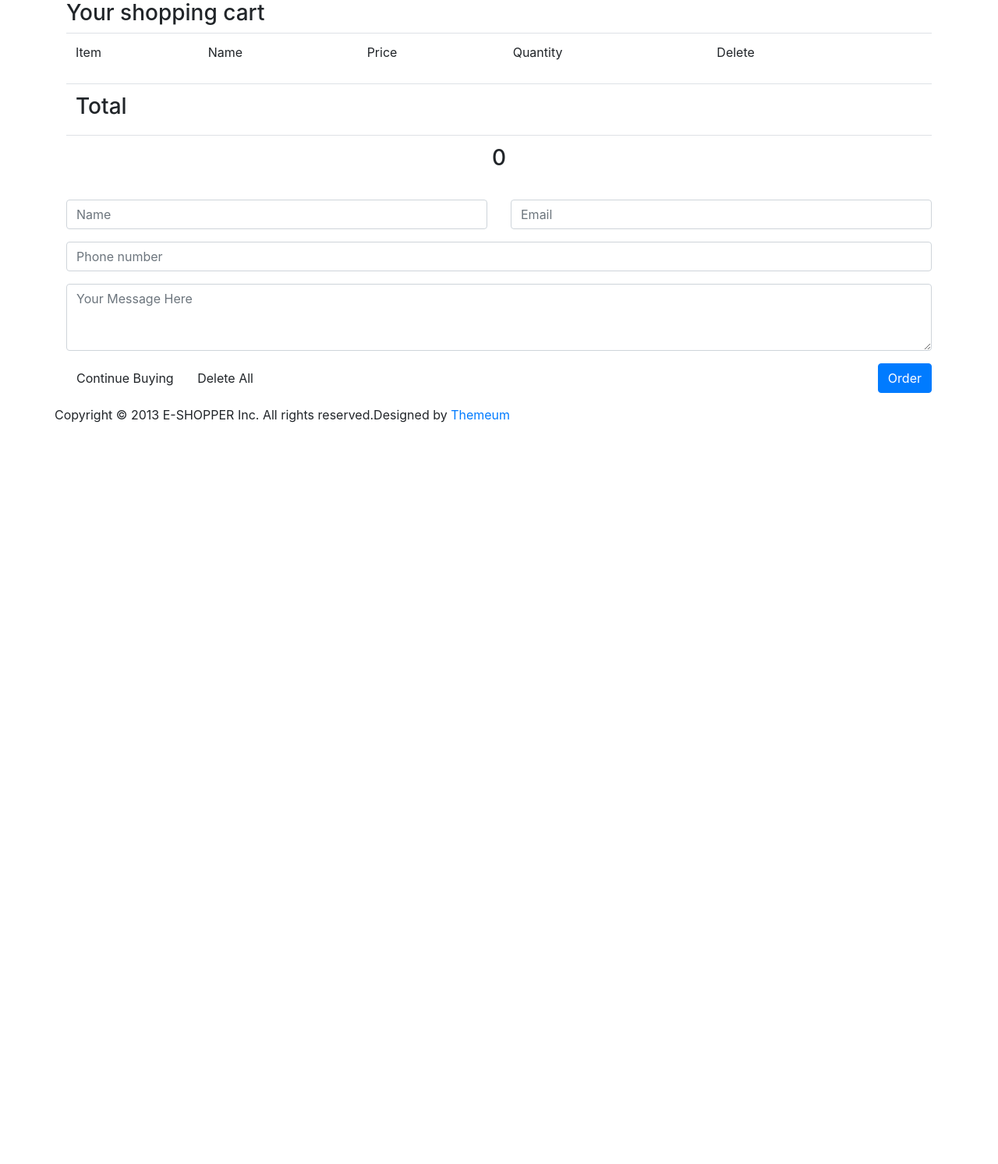
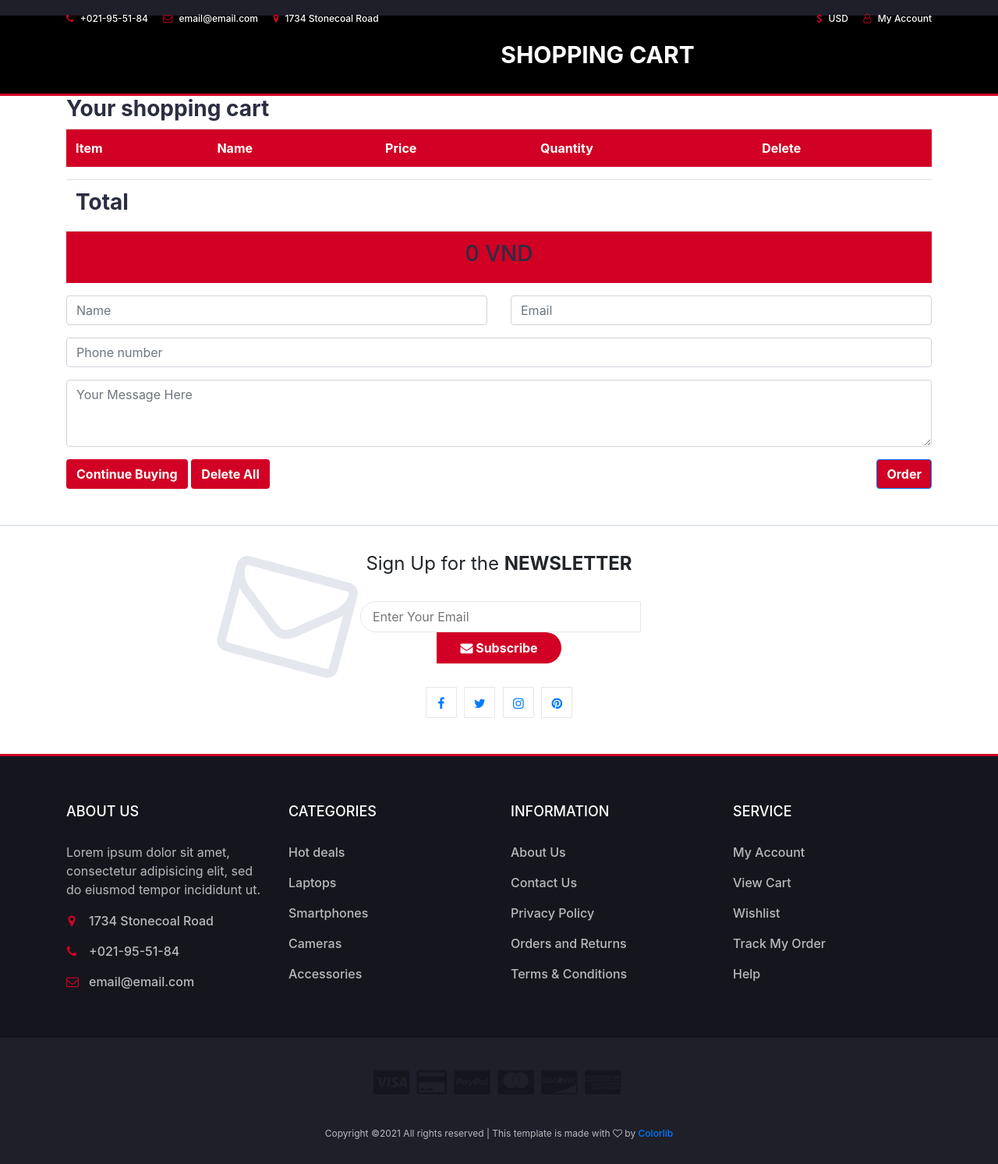
Before and after one commit to ThinhNguyen2692/Nhom2_ST6_BE1_NH21, a PHP site: page /cart.php in a window 1280 px wide. Shown: the whole page at 78% size. Before the commit the page ends 542 px from the top, so only its background shows below. Run offline with PHP 8.4, Linux system fonts and the light colour scheme; data that the repository does not hold is empty; some libraries are stand-ins or nearby versions.

Commit message:
demo9/12

```diff
--- a/cart.php
+++ b/cart.php
@@ -6,23 +6,25 @@ $product = new Product;
 $getAllProducts = $product->getAllProducts();
 require "models/protype.php";
 $protype = new Protype;
-
-    if(isset($_POST['submitCart'])){
+//var_dump($getAllProducts);
+session_start();
+$id = "";
+//var_dump($_SESSION['cart']);
+if (isset($_POST['submitCart'])) {
     $id = $_SESSION['id'];
-        $quantity = $_POST['quantity'];//2
-        foreach($product->getAllProducts() as $value){
-            if($value['id'] == $id){
-                if(!isset($_SESSION['cart'][$id])){//2 cai 2 ngan
+    $quantity = $_POST['quantity']; //2
+    foreach ($product->getAllProducts() as $value) {
+        if ($value['id'] == $id) {
+            if (!isset($_SESSION['cart'][$id])) { //2 cai 2 ngan
                 $_SESSION['cart'][$id] = array(
-                        'id'=>$id,
-                        'name'=>$value['name'],
-                        'image'=>$value['pro_images'],
-                        'description'=>$value['description'],
-                        'quantity'=>$quantity,
-                        'price'=>$value['price'] * $quantity
+                    'id' => $id,
+                    'name' => $value['name'],
+                    'image' => $value['image'],
+                    'description' => $value['description'],
+                    'quantity' => $quantity,
+                    'price' => $value['price'] * $quantity
                 );
-                }
-                else{
+            } else {
                 $quantity += $_SESSION['cart'][$id]['quantity'];
                 $price = $quantity * $_SESSION['cart'][$id]['price'] / $_SESSION['cart'][$id]['quantity'];
                 $_SESSION['cart'][$id]['quantity'] = $quantity;
@@ -30,27 +32,25 @@ $protype = new Protype;
             }
         }
     }
-        header('location:detail.php?id='.$id.'');
-    }
-    else  if(isset($_GET['id'])){
+    header('location:detail.php?id=' . $id . '');
+} else  if (isset($_GET['id'])) {
     $id = $_GET['id'];
 
-            foreach($product->getAllProducts() as $value){
-                if($value['id'] == $id){
-                    if(!isset($_SESSION['cart'][$id])){//1 cai 1 ngan
-                        $quantity =  1;//1
+    foreach ($product->getAllProducts() as $value) {
+        if ($value['id'] == $id) {
+            if (!isset($_SESSION['cart'][$id])) { //1 cai 1 ngan
+                $quantity =  1; //1
                 $_SESSION['cart'][$id] = array(
-                            'id'=>$id,
-                            'name'=>$value['name'],
-                            'image'=>$value['pro_images'],
-                            'description'=>$value['description'],
-                            'quantity'=>$quantity,
-                            'price'=>$value['price'] * $quantity
+                    'id' => $id,
+                    'name' => $value['name'],
+                    'image' => $value['image'],
+                    'description' => $value['description'],
+                    'quantity' => $quantity,
+                    'price' => $value['price'] * $quantity
                 );
-                    }
-                    else{
+            } else {
                 //quantity++ = 2;price = quantity*price*
-                        $quantity =  $_SESSION['cart'][$id]['quantity'];//2 quantity da tang.
+                $quantity =  $_SESSION['cart'][$id]['quantity']; //2 quantity da tang.
                 $_SESSION['cart'][$id]['quantity']++;
                 $price = $_SESSION['cart'][$id]['quantity'] * $_SESSION['cart'][$id]['price'] / $quantity;
 
@@ -61,14 +61,46 @@ $protype = new Protype;
     header('location:index.php');
 }
 
+
 ?>
-
 
 
 <!DOCTYPE html>
 <html lang="en">
 
 <head>
+    <meta charset="utf-8">
+    <meta http-equiv="X-UA-Compatible" content="IE=edge">
+    <meta name="viewport" content="width=device-width, initial-scale=1">
+    <!-- The above 3 meta tags *must* come first in the head; any other head content must come *after* these tags -->
+
+    <title>Electro - HTML Ecommerce Template</title>
+
+    <!-- Google font -->
+    <link href="https://fonts.googleapis.com/css?family=Montserrat:400,500,700" rel="stylesheet">
+
+    <!-- Bootstrap -->
+    <link type="text/css" rel="stylesheet" href="css/bootstrap.min.css" />
+
+    <!-- Slick -->
+    <link type="text/css" rel="stylesheet" href="css/slick.css" />
+    <link type="text/css" rel="stylesheet" href="css/slick-theme.css" />
+
+    <!-- nouislider -->
+    <link type="text/css" rel="stylesheet" href="css/nouislider.min.css" />
+
+    <!-- Font Awesome Icon -->
+    <link rel="stylesheet" href="css/font-awesome.min.css">
+
+    <!-- Custom stlylesheet -->
+    <link type="text/css" rel="stylesheet" href="css/style.css" />
+
+    <!-- HTML5 shim and Respond.js for IE8 support of HTML5 elements and media queries -->
+    <!-- WARNING: Respond.js doesn't work if you view the page via file:// -->
+    <!--[if lt IE 9]>
+		  <script src="https://oss.maxcdn.com/html5shiv/3.7.3/html5shiv.min.js"></script>
+		  <script src="https://oss.maxcdn.com/respond/1.4.2/respond.min.js"></script>
+		<![endif]-->
     <meta charset="utf-8">
     <meta name="viewport" content="width=device-width, initial-scale=1.0">
     <meta name="description" content="">
@@ -91,18 +123,54 @@ $protype = new Protype;
     <link rel="apple-touch-icon-precomposed" sizes="114x114" href="images/ico/apple-touch-icon-114-precomposed.png">
     <link rel="apple-touch-icon-precomposed" sizes="72x72" href="images/ico/apple-touch-icon-72-precomposed.png">
     <link rel="apple-touch-icon-precomposed" href="images/ico/apple-touch-icon-57-precomposed.png">
+
 </head>
-<!--/head-->
 
 <body>
-    <div class="header-bottom">
+    <!-- HEADER -->
+    <header>
+        <!-- TOP HEADER -->
+        <div id="top-header">
+            <div class="container">
+                <ul class="header-links pull-left">
+                    <li><a href="#"><i class="fa fa-phone"></i> +021-95-51-84</a></li>
+                    <li><a href="#"><i class="fa fa-envelope-o"></i> email@email.com</a></li>
+                    <li><a href="#"><i class="fa fa-map-marker"></i> 1734 Stonecoal Road</a></li>
+                </ul>
+                <ul class="header-links pull-right">
+                    <li><a href="#"><i class="fa fa-dollar"></i> USD</a></li>
+                    <li><a href="#"><i class="fa fa-user-o"></i> My Account</a></li>
+                </ul>
+            </div>
+        </div>
+        <!-- /TOP HEADER -->
 
+        <div class="font">SHOPPING CART</div>
+        <style>
+            .font {
+                height: 100px;
+                width: 100%;
+                background-color: #000;
+                color: #fff;
+                font-weight: bold;
+                text-align: center;
+                line-height: 100px;
+                font-size: 30px;
+
+            }
+        </style>
+        <div class="a" style="  border-bottom: 3px solid #D10024;"> </div>
+
+        <body>
+
+    </header>
+    <!--/header-->
     <section>
         <section id="cart_items">
             <div class="container">
-                <h3>Your shopping cart</h3>
+                <H3><b>Your shopping cart</b></H3>
                 <div class="table-responsive cart_info">
-                    <table  style="width:100%" class="table table-condensed">
+                    <table style="width:100%" class="table table-condensed">
                         <thead>
                             <tr class="cart_menu">
                                 <td class="image">Item</td>
@@ -110,20 +178,19 @@ $protype = new Protype;
                                 <td class="price">Price</td>
                                 <td class="quantity">Quantity</td>
                                 <td>Delete</td>
-                                <td></td>
                             </tr>
                         </thead>
                         <tbody>
                             <?php
                             $total = 0;
-                                    if(isset($_SESSION['cart'])){
-                                        foreach($_SESSION['cart'] as $value){
+                            if (isset($_SESSION['cart'])) {
+                                foreach ($_SESSION['cart'] as $value) {
                                     $total += $value['price'];
                             ?>
                                     <tr>
+
                                         <td class="cart_product">
-                                    <a href=""><img style="width: 250px;height:250px;" src="images/<?php echo $value['image'] ?>" alt=""
-                                            width=110></a>
+                                            <a href=""><img style="width: 200px;height:200px;" src="./img/<?php echo $value['image'] ?>" alt="" width=110></a>
                                         </td>
                                         <td class="cart_description">
                                             <h4><a href="detail.php?id=<?php echo $value['id'] ?>"><?php echo $value['name'] ?></a></h4>
@@ -134,35 +201,45 @@ $protype = new Protype;
                                         <td class="cart_quantity">
                                             <div class="cart_quantity_button">
                                                 <a class="cart_quantity_up" href="changeQuantity.php?truQuantity=<?php echo $value['id'] ?>"> - </a>
-                                        <input class="cart_quantity_input" type="text" name="quantity" value="<?php echo $value['quantity'] ?>"
-                                            autocomplete="off" size="2">
-                                        <a class="cart_quantity_down" href="changeQuantity.p    hp?congQuantity=<?php echo $value['id'] ?>"> + </a>
+                                                <input class="cart_quantity_input" type="text" name="quantity" value="<?php echo $value['quantity'] ?>" autocomplete="off" size="2">
+                                                <a class="cart_quantity_down" href="changeQuantity.php?congQuantity=<?php echo $value['id'] ?>"> + </a>
                                             </div>
                                         </td>
                                         <td class="cart_delete">
-                                    <a class="cart_quantity_delete" href="deleteCart.php?id=<?php echo $value['id'] ?>"><i
-                                            class="fa fa-times"></i></a>
+                                            <a class="cart_quantity_delete" href="deleteCart.php?id=<?php echo $value['id'] ?>"><i class="fa fa-times"></i></a>
                                         </td>
                                         <td class="cart_total">
                                             <p class="cart_total_price"></p>
                                         </td>
                                     </tr>
-                                    <?php }}?>
+                            <?php }
+                            } ?>
+
 
                         </tbody>
                     </table>
-                    <table  class="table table-condensed" style="width:100%">
+                    <table class="table table-condensed " style="width:100%">
                         <tr>
-                            <td><h3>Total</h3></td>
+                            <td>
+                                <h3><b>Total</b></h3>
+                            </td>
                         </tr>
                         <tr>
-                            <?php if(isset($total)){ ?>
-                                <td style="text-align:center" class="cart_menu"><h3><?php echo number_format($total) ?></h3></td>
-                                    <?php }?>
+                            <?php if (isset($total)) { ?>
+                                <td style="text-align:center" class="cart_menu">
+                                    <h3><?php echo number_format($total) ?> VND</h3>
+                                </td>
+                                <style>
+                                    #cart_items .cart_info .cart_menu {
+                                        background-color: #D10024;
+                                        color: #fff;
+                                        font-weight: bold;
+                                    }
+                                </style>
+                            <?php } ?>
                         </tr>
                     </table>
-                    <form id="main-contact-form" class="contact-form row" name="contact-form" method="post"
-                        action="?order=ordered">
+                    <form id="main-contact-form" class="contact-form row" name="contact-form" method="post" action="?order=ordered">
                         <div class="form-group col-md-6">
                             <input type="text" name="name" class="form-control" placeholder="Name">
                         </div>
@@ -173,13 +250,26 @@ $protype = new Protype;
                             <input type="text" name="subject" class="form-control" placeholder="Phone number">
                         </div>
                         <div class="form-group col-md-12">
-                            <textarea name="message" id="message" class="form-control" rows="3"
-                                placeholder="Your Message Here"></textarea>
+                            <textarea name="message" id="message" class="form-control" rows="3" placeholder="Your Message Here"></textarea>
                         </div>
+                        <style>
+                            .btn-default {
+                                background-color: #D10024;
+                                color: #fff;
+                                font-weight: bold;
+                            }
+
+                            .btn-default:hover {
+                                background-color: #fff;
+                                color: red;
+                                font-weight: bold;
+                            }
+                        </style>
                         <div class="form-group col-md-12">
                             <a class="btn btn-default update" href="index.php">Continue Buying</a>
                             <a class="btn btn-default check_out" href="#">Delete All</a>
-                            <input type="submit" name="submit" class="btn btn-primary pull-right" value="Order">
+                            <input type="submit" name="submit" class="btn btn-primary pull-right btn-default" value="Order">
+
                         </div>
                     </form>
                 </div>
@@ -190,20 +280,6 @@ $protype = new Protype;
         </div>
         </div>
     </section>
-    <footer id="footer">
-        <!--Footer-->
-
-        <div class="footer-bottom">
-            <div class="container">
-                <div class="row">
-                    <p class="pull-left">Copyright © 2013 E-SHOPPER Inc. All rights reserved.</p>
-                    <p class="pull-right">Designed by <span><a target="_blank"
-                                href="http://www.themeum.com">Themeum</a></span></p>
-                </div>
-            </div>
-        </div>
-    </footer>
-
-</body>
-
-</html>
+    <?php
+    include "footer.html"
+    ?>
--- a/footer.html
+++ b/footer.html
@@ -1,6 +1,8 @@
 <!-- NEWSLETTER -->
 <div id="newsletter" class="section">
     <!-- container -->
+
+
     <div class="container">
         <!-- row -->
         <div class="row">
--- a/products.php
+++ b/products.php
@@ -284,8 +284,10 @@
 										</div>
 									</div>
 									<div class="add-to-cart">
-										<button class="add-to-cart-btn"><i class="fa fa-shopping-cart"></i> add to cart</button>
-									</div>
+										<a href="cart.php?id=<?php echo $value['id'] ?>" >
+											<button class="add-to-cart-btn"><i class="fa fa-shopping-cart"></i> add to cart</button><
+											</a>
+										</div>
 								</div>
 							</div>
 							<!-- /product -->
--- a/result.php
+++ b/result.php
@@ -274,8 +274,10 @@
 										</div>
 									</div>
 									<div class="add-to-cart">
-										<button class="add-to-cart-btn"><i class="fa fa-shopping-cart"></i> add to cart</button>
-									</div>
+										<a href="cart.php?id=<?php echo $value['id'] ?>" >
+											<button class="add-to-cart-btn"><i class="fa fa-shopping-cart"></i> add to cart</button><
+											</a>
+										</div>
 								</div>
 							</div>
 									<?php
```
Also changed, not shown: a.html (added, +13 -0 lines), addCard.php (deleted, +0 -24 lines), addCart.php (added, +20 -0 lines), changeQuantity.php (added, +20 -0 lines), header.php (+8 -12 lines), index.php (+11 -8 lines), deleteCart.php (renamed from deleteCard.php). Lines whose indentation alone changed are shown as unchanged.
